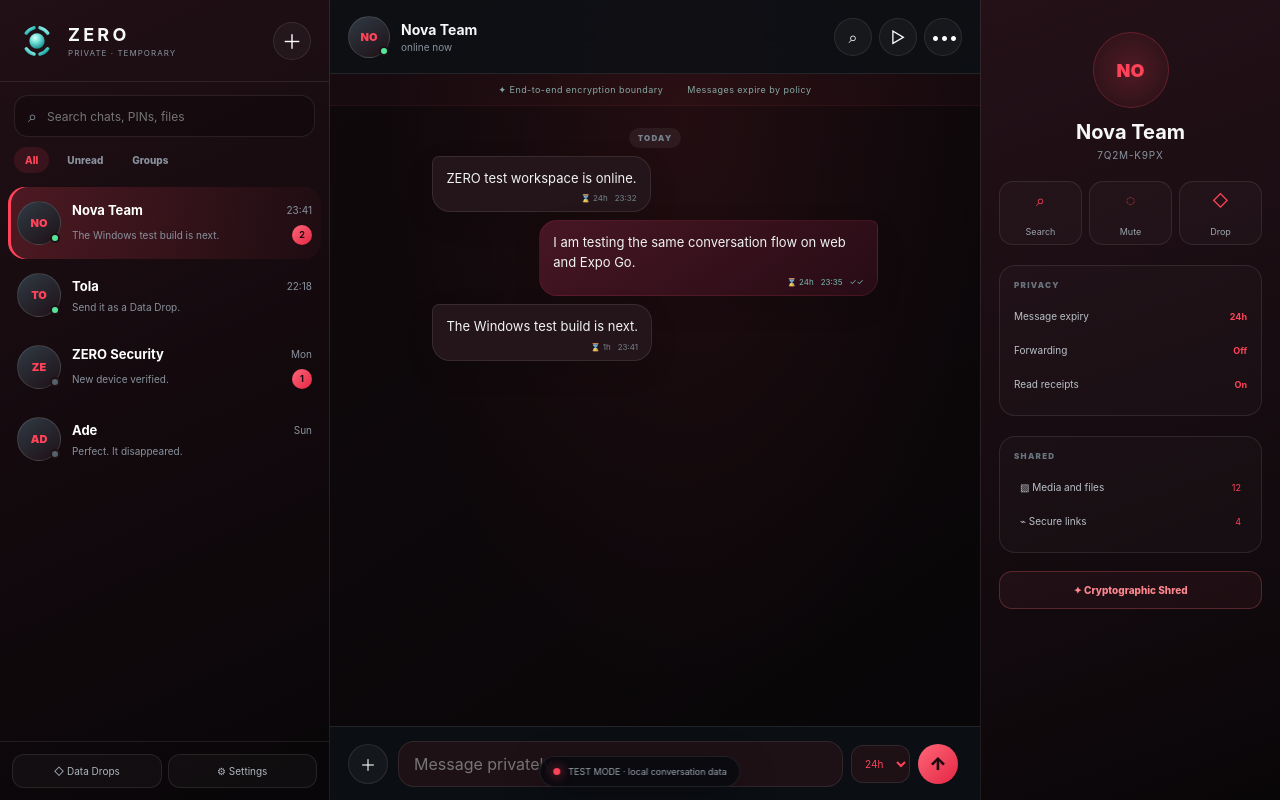
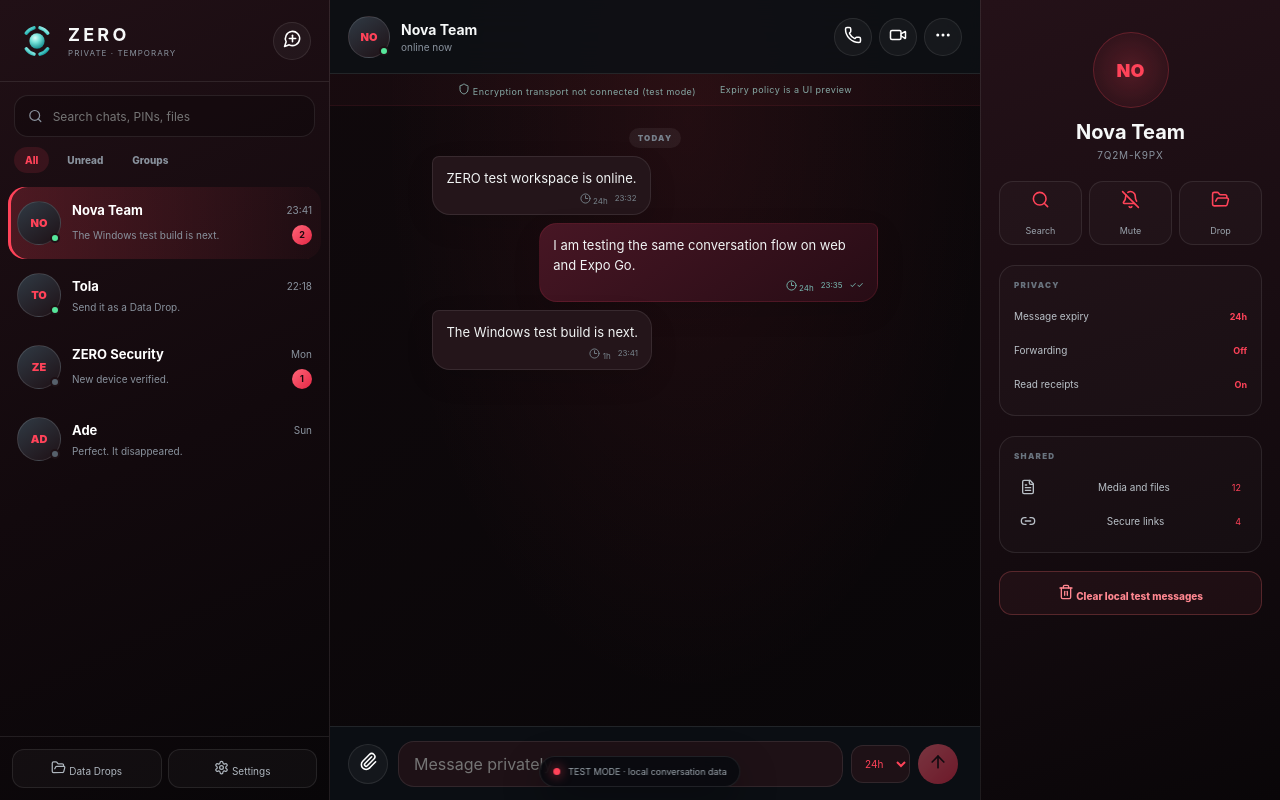
Before and after one commit to novacoreng/ZERO, a Next.js app in the folder apps/web/: page / in a window 1280 px wide. Built offline with nearby package versions, Linux system fonts and the light colour scheme.

Commit message:
feat(web): modernize icons and wire chat controls filters attachments and dialogs

```diff
--- a/apps/web/app/page.tsx
+++ b/apps/web/app/page.tsx
@@ -1,6 +1,7 @@
 "use client";
 
-import { FormEvent, useMemo, useState } from "react";
+import { type FormEvent, useMemo, useRef, useState } from "react";
+import { ArrowLeft, ArrowUp, BellOff, Clock3, FileText, FolderOpen, Link2, MessageCirclePlus, MoreHorizontal, Paperclip, Phone, Search, Settings, Shield, Trash2, Users, Video, X } from "lucide-react";
 
 type Chat = { id:string; name:string; pin:string; preview:string; time:string; unread:number; online:boolean; kind:"direct"|"group" };
 type Message = { id:string; chatId:string; text:string; time:string; mine:boolean; ttl:string; state:"sent"|"read" };
@@ -28,53 +29,63 @@ export default function Home(){
  const [ttl,setTtl]=useState("24h");
  const [notice,setNotice]=useState("TEST MODE · local conversation data");
  const [mobileList,setMobileList]=useState(true);
+ const [filter,setFilter]=useState<"all"|"unread"|"groups">("all");
+ const [muted,setMuted]=useState<string[]>([]);
+ const [detailsOpen,setDetailsOpen]=useState(true);
+ const [panel,setPanel]=useState<string|null>(null);
+ const fileInput=useRef<HTMLInputElement>(null);
  const active=chats.find(c=>c.id===activeId)??chats[0];
- const visible=useMemo(()=>chats.filter(c=>(c.name+" "+c.pin+" "+c.preview).toLowerCase().includes(query.toLowerCase())),[chats,query]);
+ const visible=useMemo(()=>chats.filter(c=>(filter==="all"||filter==="unread"&&c.unread>0||filter==="groups"&&c.kind==="group")&&(c.name+" "+c.pin+" "+c.preview).toLowerCase().includes(query.toLowerCase())),[chats,query,filter]);
  const thread=messages.filter(m=>m.chatId===activeId);
  function selectChat(id:string){setActiveId(id);setMobileList(false);setChats(list=>list.map(c=>c.id===id?{...c,unread:0}:c));}
  function send(e:FormEvent){e.preventDefault();const text=draft.trim();if(!text)return;const now=new Intl.DateTimeFormat(undefined,{hour:"2-digit",minute:"2-digit"}).format(new Date());setMessages(list=>[...list,{id:crypto.randomUUID(),chatId:activeId,text,time:now,mine:true,ttl,state:"sent"}]);setChats(list=>list.map(c=>c.id===activeId?{...c,preview:text,time:now}:c));setDraft("");setNotice("Message queued in local test mode. Network E2EE transport is not connected.");}
- function action(label:string){setNotice(label+" test boundary reached.");}
+ function action(label:string){setPanel(label);setNotice(label+" is not connected to a provider in this test build.");}
+ function newChat(){setPanel("New chat");}
+ function addDemoChat(){const id=crypto.randomUUID();setChats(list=>[{id,name:"Local test chat",pin:"TEST-ONLY",preview:"No messages yet",time:"Now",unread:0,online:false,kind:"direct"},...list]);setActiveId(id);setMobileList(false);setPanel(null);setNotice("Local test chat created. Not synchronized.");}
+ function attach(files:FileList|null){if(!files?.length)return;setNotice(`${files.length} file(s) selected locally. Encrypted upload is not connected.`);}
+ function shred(){setMessages(list=>list.filter(m=>m.chatId!==activeId));setChats(list=>list.map(chat=>chat.id===activeId?{...chat,preview:"Conversation cleared locally"}:chat));setPanel(null);setNotice("Local test messages cleared. No server-side key destruction occurred.");}
  return <main className="zero-shell">
   <aside className={mobileList?"rail mobile-show":"rail"}>
-   <div className="brand"><img src="/zero-mark.svg" alt=""/><div><strong>ZERO</strong><small>PRIVATE · TEMPORARY</small></div><button onClick={()=>action("New chat")} aria-label="New chat">＋</button></div>
-   <label className="search"><span>⌕</span><input value={query} onChange={e=>setQuery(e.target.value)} placeholder="Search chats, PINs, files"/></label>
-   <div className="filters"><button className="active">All</button><button onClick={()=>action("Unread filter")}>Unread</button><button onClick={()=>action("Groups filter")}>Groups</button></div>
+   <div className="brand"><img src="/zero-mark.svg" alt=""/><div><strong>ZERO</strong><small>PRIVATE · TEMPORARY</small></div><button onClick={newChat} aria-label="New chat"><MessageCirclePlus size={19}/></button></div>
+   <label className="search"><Search size={16}/><input value={query} onChange={e=>setQuery(e.target.value)} placeholder="Search chats, PINs, files"/></label>
+   <div className="filters"><button className={filter==="all"?"active":""} onClick={()=>setFilter("all")}>All</button><button className={filter==="unread"?"active":""} onClick={()=>setFilter("unread")}>Unread</button><button className={filter==="groups"?"active":""} onClick={()=>setFilter("groups")}>Groups</button></div>
    <div className="chat-list">{visible.map(chat=><button key={chat.id} className={activeId===chat.id?"chat-row active":"chat-row"} onClick={()=>selectChat(chat.id)}>
     <span className="avatar">{chat.name.slice(0,2).toUpperCase()}<i className={chat.online?"online":""}/></span>
     <span className="chat-copy"><span><strong>{chat.name}</strong><time>{chat.time}</time></span><span><small>{chat.preview}</small>{chat.unread?<b>{chat.unread}</b>:null}</span></span>
    </button>)}</div>
-   <div className="rail-foot"><button onClick={()=>action("Data Drops")}>◇ Data Drops</button><button onClick={()=>action("Settings")}>⚙ Settings</button></div>
+   <div className="rail-foot"><button onClick={()=>action("Data Drops")}><FolderOpen size={15}/> Data Drops</button><button onClick={()=>action("Settings")}><Settings size={15}/> Settings</button></div>
   </aside>
 
   <section className={mobileList?"conversation mobile-hide":"conversation"}>
    <header className="conversation-head">
-    <button className="back" onClick={()=>setMobileList(true)} aria-label="Back to chats">‹</button>
+    <button className="back" onClick={()=>setMobileList(true)} aria-label="Back to chats"><ArrowLeft size={19}/></button>
     <span className="avatar large">{active.name.slice(0,2).toUpperCase()}<i className={active.online?"online":""}/></span>
     <div className="person"><strong>{active.name}</strong><small>{active.online?"online now":active.pin+" · private"}</small></div>
-    <div className="head-actions"><button onClick={()=>action("Encrypted voice call")} aria-label="Voice call">⌕</button><button onClick={()=>action("Encrypted video call")} aria-label="Video call">▻</button><button onClick={()=>action("Conversation details")} aria-label="Conversation details">•••</button></div>
+    <div className="head-actions"><button onClick={()=>action("Encrypted voice call")} aria-label="Voice call"><Phone size={18}/></button><button onClick={()=>action("Encrypted video call")} aria-label="Video call"><Video size={18}/></button><button onClick={()=>setDetailsOpen(v=>!v)} aria-label="Conversation details"><MoreHorizontal size={18}/></button></div>
    </header>
-   <div className="security-strip"><span>✦ End-to-end encryption boundary</span><span>Messages expire by policy</span></div>
+   <div className="security-strip"><span><Shield size={12}/> Encryption transport not connected (test mode)</span><span>Expiry policy is a UI preview</span></div>
    <div className="thread">
     <div className="day">TODAY</div>
     {thread.map(m=><article key={m.id} className={m.mine?"bubble mine":"bubble"}>
-      <p>{m.text}</p><footer><span>⌛ {m.ttl}</span><time>{m.time}</time>{m.mine?<span>{m.state==="read"?"✓✓":"✓"}</span>:null}</footer>
+      <p>{m.text}</p><footer><span><Clock3 size={11}/> {m.ttl}</span><time>{m.time}</time>{m.mine?<span>{m.state==="read"?"✓✓":"✓"}</span>:null}</footer>
     </article>)}
    </div>
    <form className="composer" onSubmit={send}>
-    <button type="button" onClick={()=>action("Attachment picker")} aria-label="Attach file">＋</button>
-    <input value={draft} onChange={e=>setDraft(e.target.value)} placeholder="Message privately" aria-label="Message"/>
+    <button type="button" onClick={()=>fileInput.current?.click()} aria-label="Attach file"><Paperclip size={19}/></button>
+    <input ref={fileInput} type="file" hidden multiple onChange={e=>attach(e.target.files)}/><input value={draft} onChange={e=>setDraft(e.target.value)} placeholder="Message privately" aria-label="Message"/>
     <select value={ttl} onChange={e=>setTtl(e.target.value)} aria-label="Message expiry"><option>10s</option><option>1h</option><option>24h</option><option>7d</option></select>
-    <button className="send" aria-label="Send message">↑</button>
+    <button className="send" aria-label="Send message" disabled={!draft.trim()}><ArrowUp size={20}/></button>
    </form>
   </section>
 
-  <aside className="details">
+  {detailsOpen&&<aside className="details">
    <div className="profile-orb">{active.name.slice(0,2).toUpperCase()}</div><h2>{active.name}</h2><p>{active.pin}</p>
-   <div className="detail-actions"><button onClick={()=>action("Search in conversation")}>⌕<span>Search</span></button><button onClick={()=>action("Mute")}>◌<span>Mute</span></button><button onClick={()=>action("Secure Share")}>◇<span>Drop</span></button></div>
+   <div className="detail-actions"><button onClick={()=>{setQuery(active.name);setMobileList(true)}}><Search size={19}/><span>Search</span></button><button onClick={()=>setMuted(list=>list.includes(activeId)?list.filter(id=>id!==activeId):[...list,activeId])}><BellOff size={19}/><span>{muted.includes(activeId)?"Unmute":"Mute"}</span></button><button onClick={()=>action("Secure Share")}><FolderOpen size={19}/><span>Drop</span></button></div>
    <section><small>PRIVACY</small><div><span>Message expiry</span><strong>{ttl}</strong></div><div><span>Forwarding</span><strong>Off</strong></div><div><span>Read receipts</span><strong>On</strong></div></section>
-   <section><small>SHARED</small><button onClick={()=>action("Shared media")}>▧ Media and files <span>12</span></button><button onClick={()=>action("Secure links")}>⌁ Secure links <span>4</span></button></section>
-   <button className="danger" onClick={()=>action("Cryptographic Shred")}>✦ Cryptographic Shred</button>
-  </aside>
+   <section><small>SHARED</small><button onClick={()=>action("Shared media")}><FileText size={16}/> Media and files <span>12</span></button><button onClick={()=>action("Secure links")}><Link2 size={16}/> Secure links <span>4</span></button></section>
+   <button className="danger" onClick={()=>setPanel("Clear local messages")}><Trash2 size={16}/> Clear local test messages</button>
+  </aside>}
+  {panel&&<div className="zero-modal-backdrop" onClick={()=>setPanel(null)}><section className="zero-modal" role="dialog" aria-modal="true" aria-label={panel} onClick={e=>e.stopPropagation()}><button className="zero-modal-close" aria-label="Close dialog" onClick={()=>setPanel(null)}><X size={20}/></button><h2>{panel}</h2><p>{panel==="Clear local messages"?"This clears only locally displayed test messages. It does not destroy encryption keys or remote data.":"This feature requires its real service integration. No network action has been performed."}</p>{panel==="New chat"&&<button className="zero-modal-action" onClick={addDemoChat}>Create local test chat</button>}{panel==="Clear local messages"&&<button className="zero-modal-action" onClick={shred}>Clear local messages</button>}</section></div>}
 
   <div className="test-notice" role="status"><i/>{notice}</div>
  </main>
```
